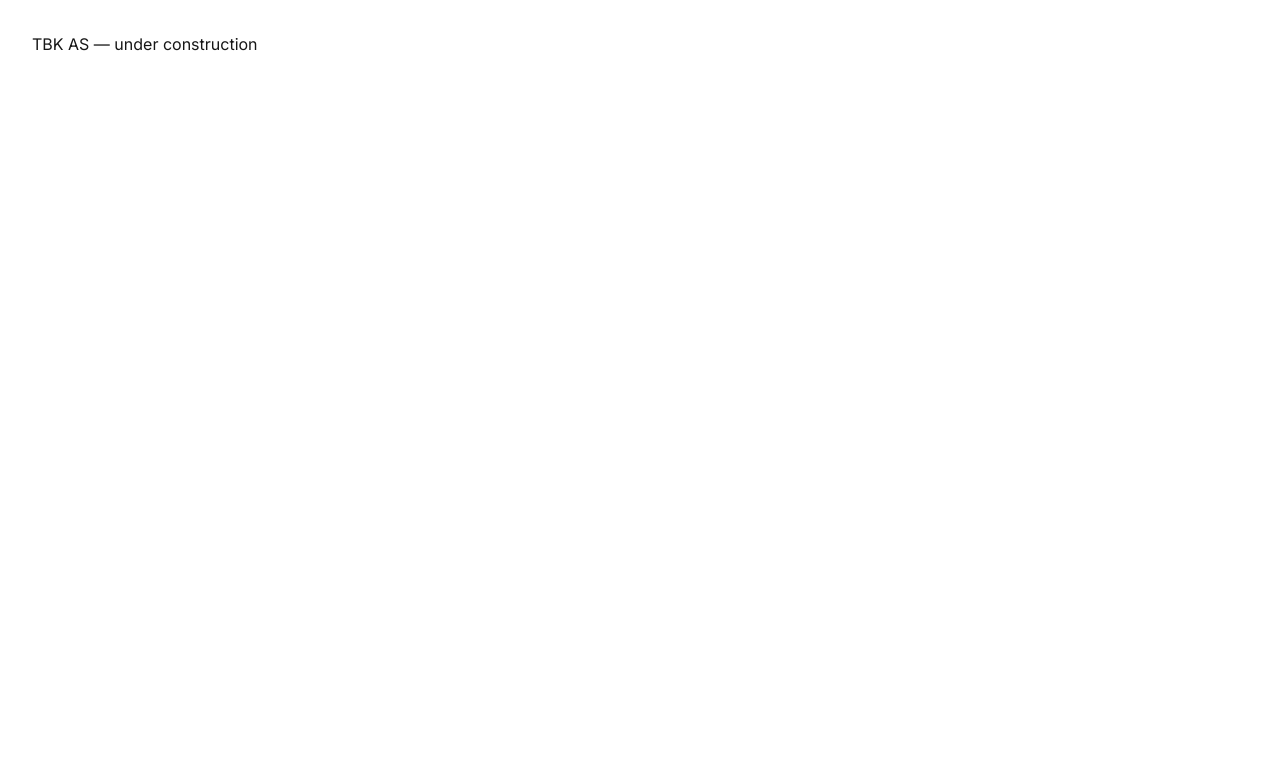
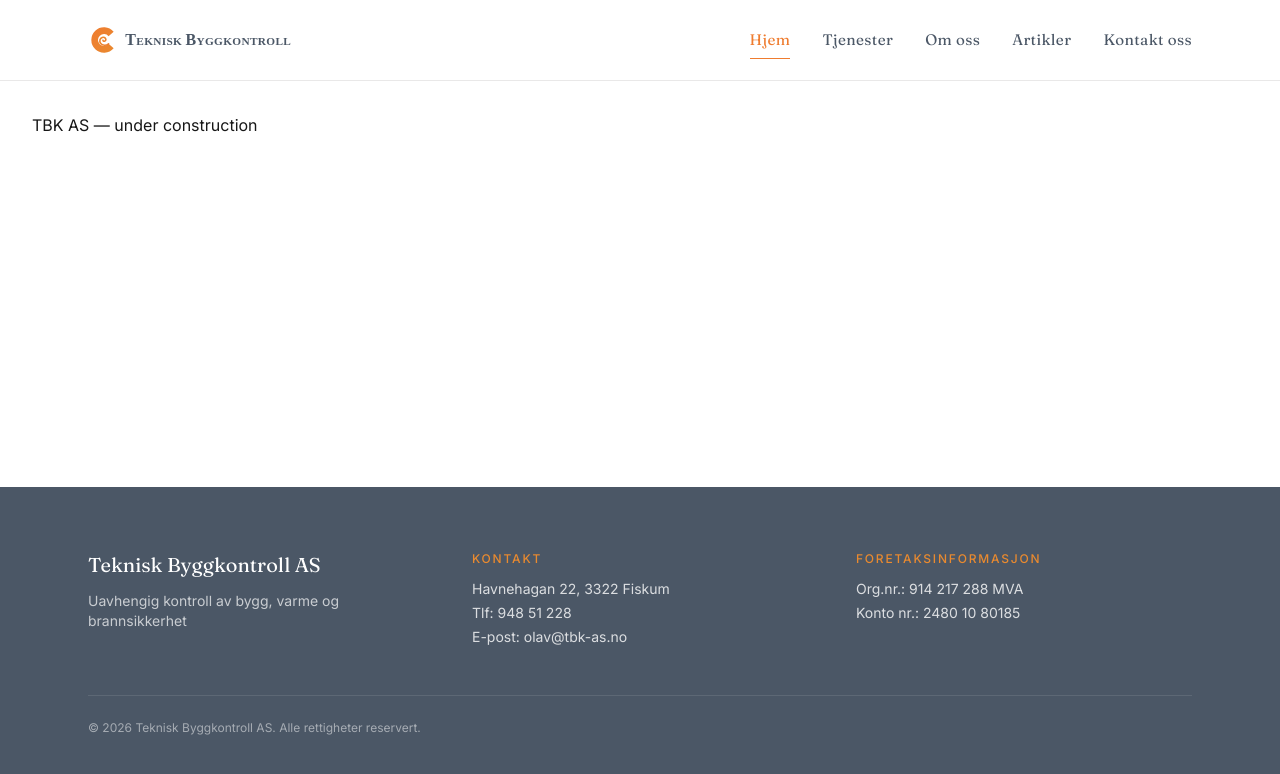
Before and after one commit to TerjeFevaag/tbk-as, a Next.js app: page / in a window 1280 px wide. Shown: the top 774 px of the page. Built offline with nearby package versions, Linux system fonts and the light colour scheme.

Commit message:
Add site header and footer shell

```diff
--- a/app/layout.tsx
+++ b/app/layout.tsx
@@ -1,6 +1,9 @@
 import type { Metadata } from "next";
 import { Fraunces, Inter } from "next/font/google";
 import "./globals.css";
+
+import { SiteFooter } from "@/components/site-footer";
+import { SiteHeader } from "@/components/site-header";
 
 const fraunces = Fraunces({
   variable: "--font-fraunces",
@@ -24,7 +27,11 @@ export default function RootLayout({ children }: LayoutProps<"/">) {
       lang="no"
       className={`${fraunces.variable} ${inter.variable} h-full antialiased`}
     >
-      <body className="min-h-full flex flex-col">{children}</body>
+      <body className="min-h-full flex flex-col">
+        <SiteHeader />
+        <div className="flex-1">{children}</div>
+        <SiteFooter />
+      </body>
     </html>
   );
 }
--- /dev/null
+++ b/components/site-footer.tsx
@@ -0,0 +1,52 @@
+import { siteConfig } from "@/content/site";
+
+export function SiteFooter() {
+  const year = new Date().getFullYear();
+
+  return (
+    <footer className="bg-brand-slate text-white">
+      <div className="mx-auto max-w-6xl px-6 py-16">
+        <div className="grid gap-12 sm:grid-cols-2 lg:grid-cols-3">
+          <div>
+            <p className="font-serif text-xl">{siteConfig.name}</p>
+            <p className="mt-3 max-w-xs text-sm text-white/70">{siteConfig.tagline}</p>
+          </div>
+
+          <div className="text-sm text-white/80">
+            <p className="mb-3 text-xs font-medium uppercase tracking-[0.15em] text-brand-orange-light">
+              Kontakt
+            </p>
+            <p>{siteConfig.address}</p>
+            <p className="mt-1">
+              <a href={siteConfig.phoneHref} className="transition-colors hover:text-white">
+                Tlf: {siteConfig.phone}
+              </a>
+            </p>
+            <p className="mt-1">
+              <a
+                href={`mailto:${siteConfig.email}`}
+                className="transition-colors hover:text-white"
+              >
+                E-post: {siteConfig.email}
+              </a>
+            </p>
+          </div>
+
+          <div className="text-sm text-white/80">
+            <p className="mb-3 text-xs font-medium uppercase tracking-[0.15em] text-brand-orange-light">
+              Foretaksinformasjon
+            </p>
+            <p>Org.nr.: {siteConfig.orgNr}</p>
+            <p className="mt-1">Konto nr.: {siteConfig.kontoNr}</p>
+          </div>
+        </div>
+
+        <div className="mt-12 border-t border-white/10 pt-6 text-xs text-white/50">
+          <p>
+            &copy; {year} {siteConfig.name}. Alle rettigheter reservert.
+          </p>
+        </div>
+      </div>
+    </footer>
+  );
+}
--- /dev/null
+++ b/components/site-header.tsx
@@ -0,0 +1,146 @@
+"use client";
+
+import Image from "next/image";
+import Link from "next/link";
+import { usePathname } from "next/navigation";
+import { useEffect, useState } from "react";
+
+import { siteConfig } from "@/content/site";
+
+const navLinks = [
+  { href: "/", label: "Hjem" },
+  { href: "/tjenester", label: "Tjenester" },
+  { href: "/om-oss", label: "Om oss" },
+  { href: "/artikler", label: "Artikler" },
+  { href: "/kontakt-oss", label: "Kontakt oss" },
+] as const;
+
+export function SiteHeader() {
+  const [open, setOpen] = useState(false);
+  const pathname = usePathname();
+
+  // Lock body scroll while the full-screen mobile menu is open.
+  useEffect(() => {
+    document.body.style.overflow = open ? "hidden" : "";
+    return () => {
+      document.body.style.overflow = "";
+    };
+  }, [open]);
+
+  return (
+    <>
+      {/*
+        The mobile overlay below is a sibling of <header>, not nested inside it.
+        <header> uses backdrop-blur (backdrop-filter), which establishes a new
+        containing block for position:fixed descendants — nesting the overlay
+        there would trap it inside the header's own (short) box instead of the
+        viewport.
+      */}
+      <header className="sticky top-0 z-50 border-b border-brand-gray/15 bg-white/90 backdrop-blur-sm">
+        <div className="mx-auto flex h-20 max-w-6xl items-center justify-between px-6">
+          <Link
+            href="/"
+            className="shrink-0"
+            aria-label={siteConfig.name}
+            onClick={() => setOpen(false)}
+          >
+            <Image
+              src="/images/logo.svg"
+              alt={siteConfig.name}
+              width={320}
+              height={48}
+              priority
+              className="h-8 w-auto"
+            />
+          </Link>
+
+          <nav aria-label="Hovednavigasjon" className="hidden md:block">
+            <ul className="flex items-center gap-8 font-serif text-[0.95rem] tracking-wide text-brand-slate">
+              {navLinks.map((link) => {
+                const active = pathname === link.href;
+                return (
+                  <li key={link.href}>
+                    <Link
+                      href={link.href}
+                      aria-current={active ? "page" : undefined}
+                      className={`group relative py-2 transition-colors duration-200 hover:text-brand-orange ${
+                        active ? "text-brand-orange" : ""
+                      }`}
+                    >
+                      {link.label}
+                      <span
+                        className={`absolute -bottom-0.5 left-0 h-px w-full origin-left scale-x-0 bg-brand-orange transition-transform duration-300 group-hover:scale-x-100 ${
+                          active ? "scale-x-100" : ""
+                        }`}
+                      />
+                    </Link>
+                  </li>
+                );
+              })}
+            </ul>
+          </nav>
+
+          <button
+            type="button"
+            onClick={() => setOpen((value) => !value)}
+            aria-expanded={open}
+            aria-controls="mobile-menu"
+            aria-label={open ? "Lukk meny" : "Åpne meny"}
+            className="relative z-50 flex h-10 w-10 flex-col items-center justify-center gap-[5px] md:hidden"
+          >
+            <span
+              className={`block h-px w-6 bg-brand-slate transition-transform duration-300 ${
+                open ? "translate-y-[5.5px] rotate-45" : ""
+              }`}
+            />
+            <span
+              className={`block h-px w-6 bg-brand-slate transition-opacity duration-300 ${
+                open ? "opacity-0" : "opacity-100"
+              }`}
+            />
+            <span
+              className={`block h-px w-6 bg-brand-slate transition-transform duration-300 ${
+                open ? "-translate-y-[5.5px] -rotate-45" : ""
+              }`}
+            />
+          </button>
+        </div>
+      </header>
+
+      <div
+        id="mobile-menu"
+        className={`fixed inset-x-0 top-20 bottom-0 z-40 bg-brand-bg transition-opacity duration-300 md:hidden ${
+          open ? "visible opacity-100" : "invisible opacity-0"
+        }`}
+      >
+        <nav aria-label="Mobilnavigasjon" className="flex h-full flex-col justify-center px-8">
+          <ul className="flex flex-col">
+            {navLinks.map((link, index) => {
+              const active = pathname === link.href;
+              return (
+                <li
+                  key={link.href}
+                  style={{ transitionDelay: open ? `${index * 40}ms` : "0ms" }}
+                  className={`transform border-b border-brand-gray/15 transition-all duration-300 ${
+                    open ? "translate-y-0 opacity-100" : "translate-y-2 opacity-0"
+                  }`}
+                >
+                  <Link
+                    href={link.href}
+                    onClick={() => setOpen(false)}
+                    aria-current={active ? "page" : undefined}
+                    className={`block py-4 font-serif text-3xl ${
+                      active ? "text-brand-orange" : "text-brand-slate"
+                    }`}
+                  >
+                    {link.label}
+                  </Link>
+                </li>
+              );
+            })}
+          </ul>
+        </nav>
+      </div>
+    </>
+  );
+}
```
